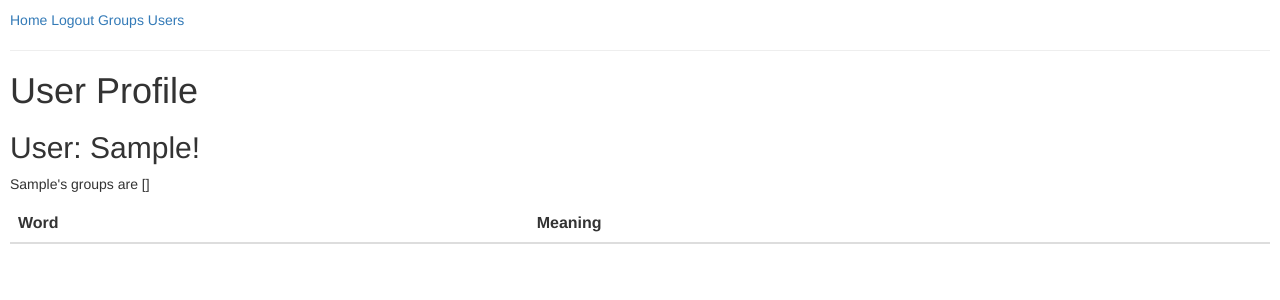
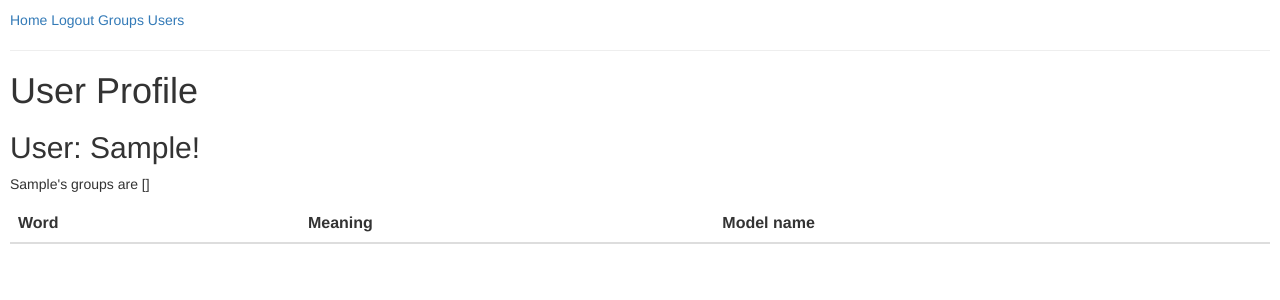
Before and after one commit to Sasafrass/straattaal, a Flask app: page /users/sample in a window 1280 px wide. Shown: the top 300 px of the page. Run offline with Flask 2, Linux system fonts and the light colour scheme; the visitor is signed in with stand-in values (Sample User, id 1); data comes from the database, SQL or seed files in the repository; data that the repository does not hold is empty; some libraries are stand-ins or nearby versions.

Commit message:
Add model from which the word was generated to the table of saved words

```diff
--- a/app/templates/users/user.html
+++ b/app/templates/users/user.html
@@ -11,11 +11,13 @@
         <thead>
             <th style="text-align:left">Word</th>
             <th style="text-align:left">Meaning</th>
+            <th style="text-align:left">Model name</th>
         </thead>
         {% for word_meaning in word_meanings %}
           <tr>
               <td>{{ word_meaning.word }}</td>
               <td>{{ word_meaning.meaning }}</td>
+              <td>{{ word_meaning.model_type }}</td>
           </tr>
         {% endfor %}
     </table>
--- a/app/users/routes.py
+++ b/app/users/routes.py
@@ -2,7 +2,7 @@
 from flask import redirect, render_template, request, url_for
 from flask_login import current_user, login_required
 from app import db
-from app.models import Meaning, User, Word
+from app.models import Meaning, User, Word, Model
 from app.users import bp
 
 
@@ -33,8 +33,9 @@ def users(username):
     # To get both meaning and the actual word, we have to join the meaning and word tables.
     word_meanings = Meaning.query\
         .join(Word, Meaning.word_id==Word.id)\
-        .add_columns(Word.word, Meaning.meaning)\
         .filter_by(user_id=user_id)\
+        .join(Model, Word.model_id==Model.id)\
+        .add_columns(Word.word, Meaning.meaning, Model.model_type)\
         .paginate(page, WORDS_PER_PAGE, False)
 
     raw_sql_meanings = None
```
